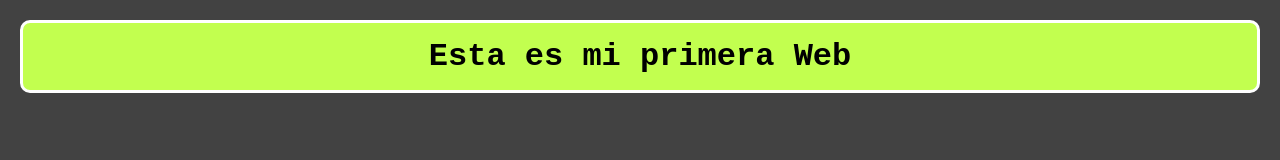
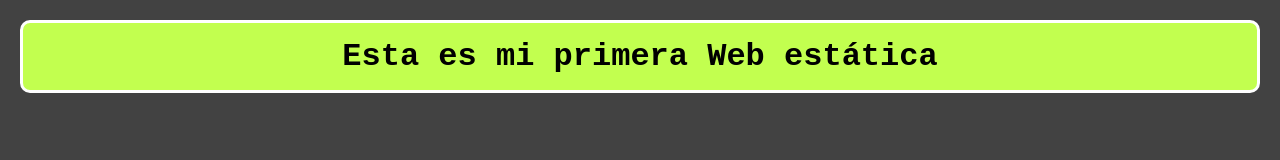
Before and after one commit to ServandoT/mi-web-estatica, a plain HTML site: page index.html in a window 1280 px wide. Drawn offline with Linux system fonts and the light colour scheme.

Commit message:
Update index.html

```diff
--- a/index.html
+++ b/index.html
@@ -8,7 +8,7 @@
 </head>
 <body>
     <div class="main">
-        <h1>Esta es mi primera Web</h1>
+        <h1>Esta es mi primera Web estática</h1>
     </div>
 
 </body>
```
